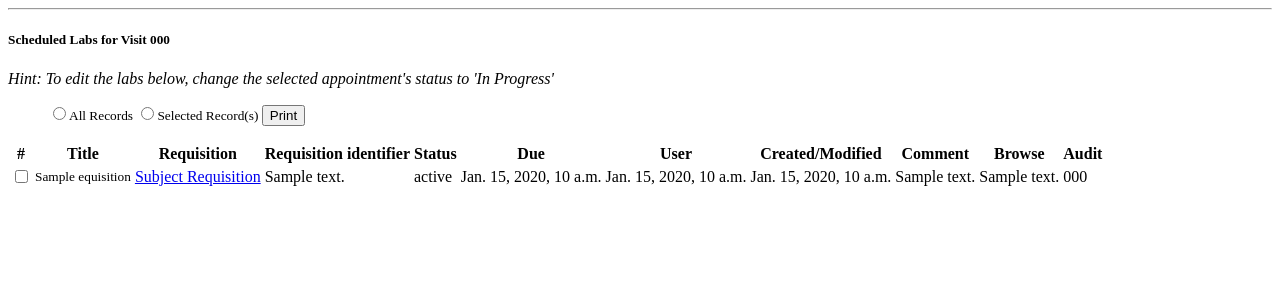
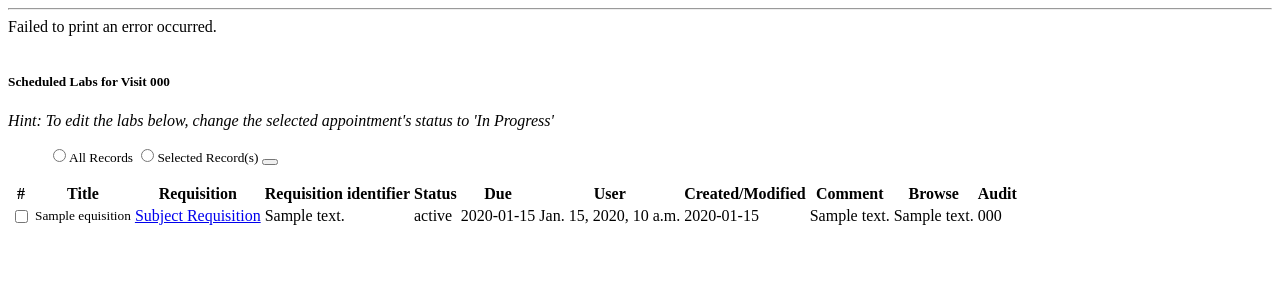
Before and after one commit to botswana-harvard/amp, a Django app: template amp_dashboard/templates/amp_dashboard/requisition_forms.html in a window 1280 px wide. Shown: the top 300 px of the page. Run offline with Django 3.2, Linux system fonts and the light colour scheme; the template is opened without the code that fills it: most values are stand-ins (such as "Sample title", 1, 10 or a date in 2020).

Commit message:
added print status

```diff
--- a/amp_dashboard/templates/amp_dashboard/requisition_forms.html
+++ b/amp_dashboard/templates/amp_dashboard/requisition_forms.html
@@ -3,6 +3,8 @@
 
 //-->
 $(document).ready(function() {
+
+	$("#print-status-div").hide();
 
 	$("#all-records-radio").click(function(){
 		 $('input[name=requisition-checkbox]').prop('checked', true);
@@ -14,7 +16,6 @@
 		}).get();
 
 		var url = "{% url 'subject_dashboard_url' subject_identifier %}";
-		alert(selectedRecordsIds.toString());
 		var printStatus = $.ajax({
 			url: url,
 			type: 'GET',
@@ -25,11 +26,15 @@
 		}).promise();
 
 		printStatus.done(function(){
-			alert("all labels printed.");
+			$("#print-status-div").show();
+			$("#print-status-div").removeClass( "alert-danger" ).addClass( "alert-success" );
+			$("#print-status-div").text( "Printing is successful!" );
 		});
 
 		printStatus.fail(function(){
-			alert("Failed to print an error occurred!");
+			$("#print-status-div").show();
+			$("#print-status-div").removeClass( "alert-success" ).addClass( "alert-danger" );
+			$("#print-status-div").text( "Failed to print an error occurred!" );
 		});
 	});
 
@@ -38,13 +43,14 @@
 
 </script>
 <hr>
+<div id ="print-status-div-con"style=" margin-bottom: 1cm;"><span class="alert alert-danger" id="print-status-div">Failed to print an error occurred.</span></div>
 <h5>Scheduled Labs  for Visit {{visit_code}}</h5>
 <i> Hint: To edit the labs below, change the selected appointment's status to 'In Progress'</i>
 <blockquote>
 	<small>
 	<label class="radio-inline"><input type="radio" id="all-records-radio" name="print-records-radio">All Records</label>
 	<label class="radio-inline"><input type="radio" id="selected-records-radio" name="print-records-radio">Selected Record(s)</label>
-	<button type="button" id="btn-print-label" class="btn btn-primary btn-sm">Print</button></small>
+	<button type="button" id="btn-print-label" class="btn btn-primary btn-sm pull-right"><span class="glyphicon glyphicon-print"></span></button></small>
 </blockquote>
 <table class="table table-condensed">
 	<thead>
@@ -83,9 +89,9 @@
     		{% endif %}
     		</td>
     		<td>{{requisition.entry_status}}</td>
-    		<td>{{requisition.due_datetime}}</td>
+    		<td>{{requisition.due_datetime|date:"Y-m-d"|lower}}</td>
     		<td>{{requisition.user_created}}</td>
-    		<td>{{requisition.created}}</td>
+    		<td>{{requisition.created|date:"Y-m-d"|lower}}</td>
     		<td>{{requisition.entry_comment}}</td>
     		<td>{{requisition.entry_comment}}</td>
 			<td>{{requisition.visit_code}}</td>
```
